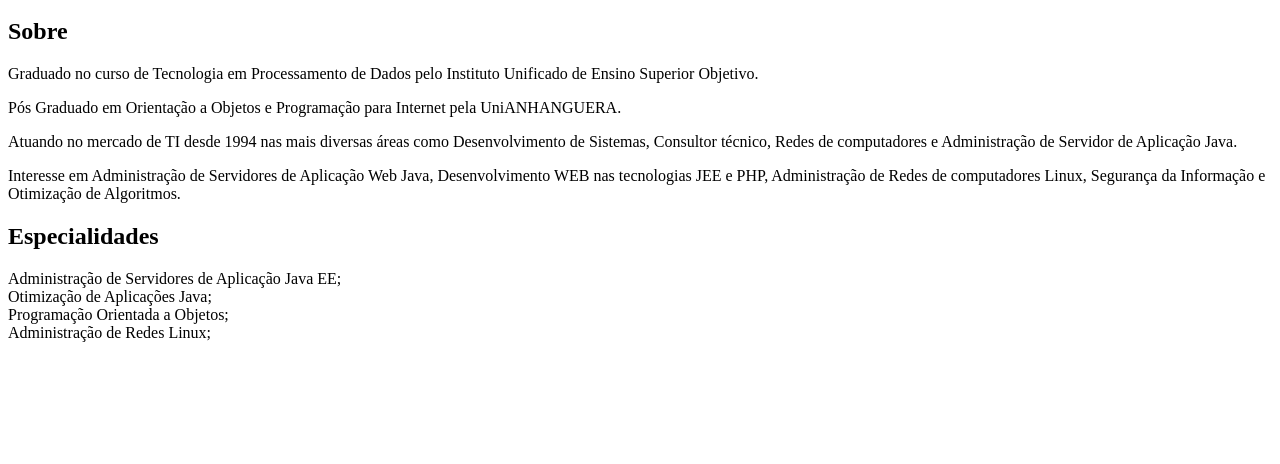
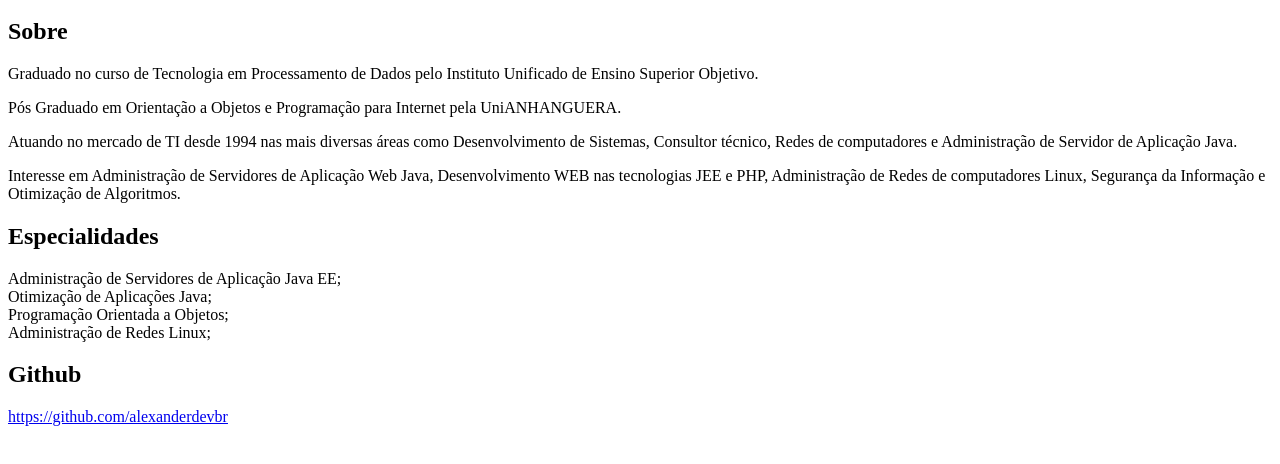
Before and after one commit to golfmk3spl/golfmk3spl.github.io, a plain HTML site: page index.html in a window 1280 px wide. Shown: the part 126-590 px from the top of the page. Drawn offline with Linux system fonts and the light colour scheme.

Commit message:
Update index.html
Inclusão de link para Github.

```diff
--- a/index.html
+++ b/index.html
@@ -19,5 +19,8 @@
         Otimização de Aplicações Java;<br />
         Programação Orientada a Objetos;<br />
         Administração de Redes Linux;</p>
+
+        <h2>Github</h2>
+        <p><a href="https://github.com/alexanderdevbr">https://github.com/alexanderdevbr</a>
     </body>
 </html>
```
